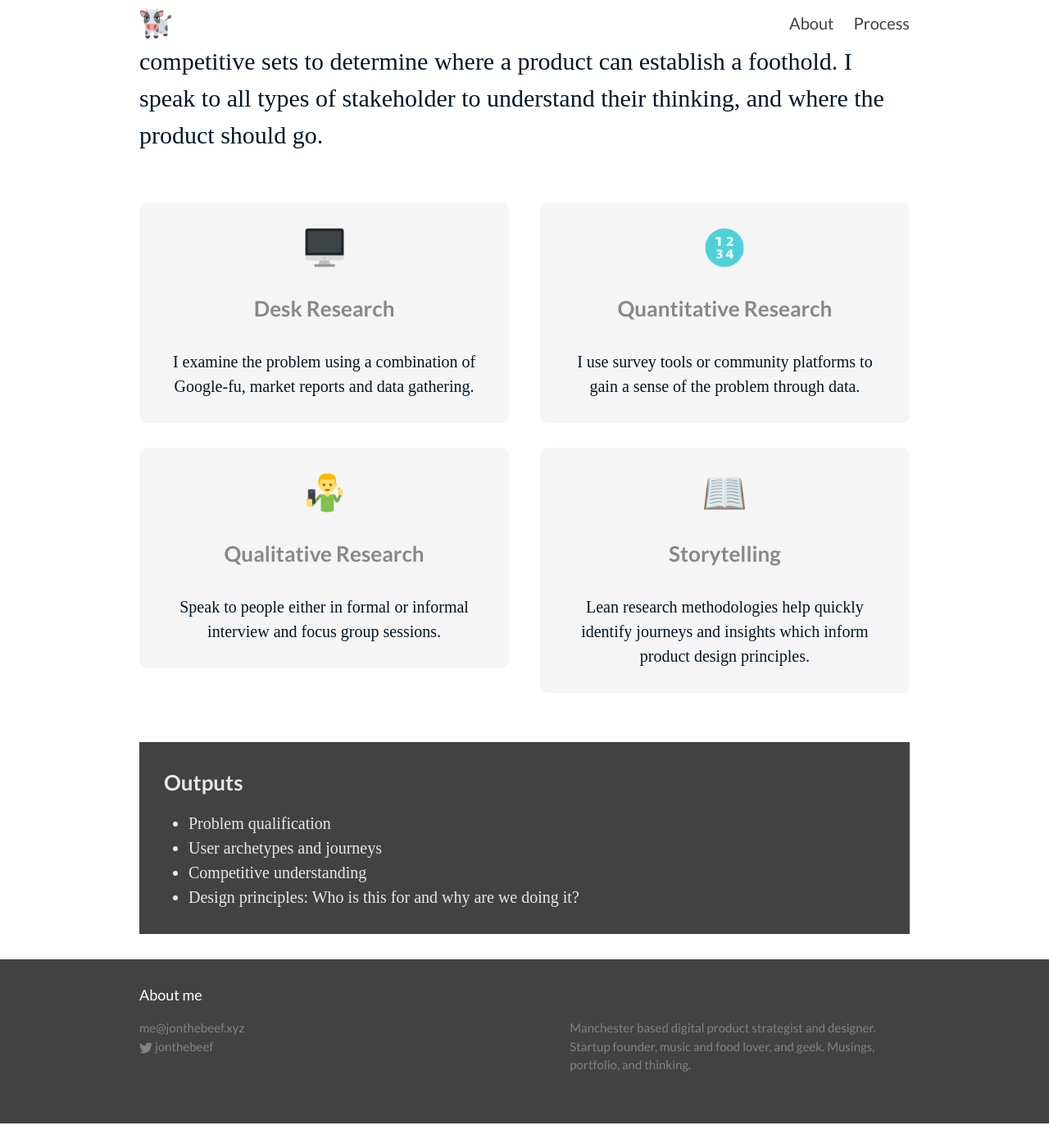
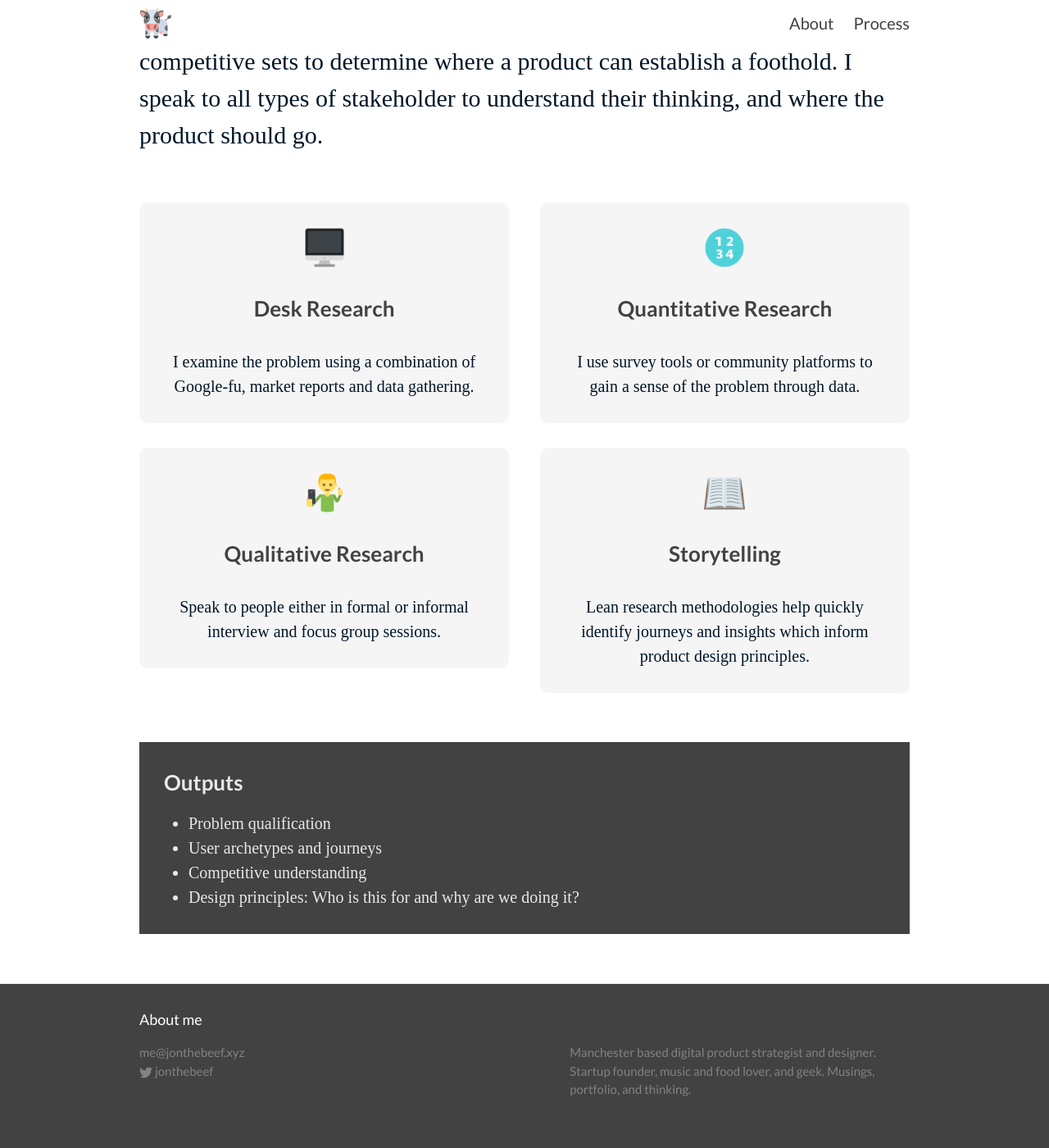
Before and after one commit to jonthebeef/jonthebeef.github.io, a Jekyll site: the page built from _process/discover.md, in a window 1280 px wide and 1400 px high, scrolled down 511 px. Shown: the whole window at 82% size. Built offline with Jekyll 4.4.1, drawn with Linux system fonts in a browser that asks for light colours; some web fonts are replaced; before the commit the page ends 1881 px from its top, so only the background shows below that.

Commit message:
yet more process tweaks. h3 colour and bottom margin.

```diff
--- a/_sass/_layout.scss
+++ b/_sass/_layout.scss
@@ -606,6 +606,10 @@
     p {
       margin-bottom: 0px;
     }
+
+    h3 {
+      color: $grey-color-dark;
+    }
   }
 
   .process-item-wrapper {
@@ -625,7 +629,7 @@
     background-color:$grey-color-dark;
     color:$grey-color-light;
     padding: $spacing-unit;
-    margin-bottom: $spacing-unit !important;
+    margin-bottom: $spacing-unit * 2 !important;
     clear: both;
 
     h4 {
```
